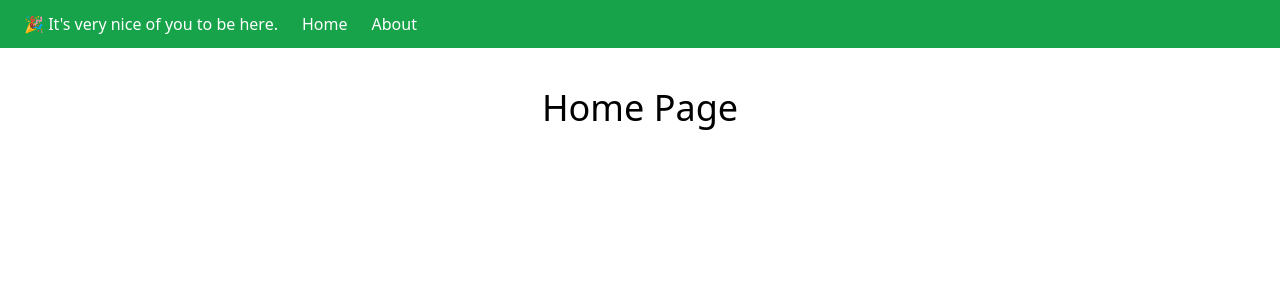
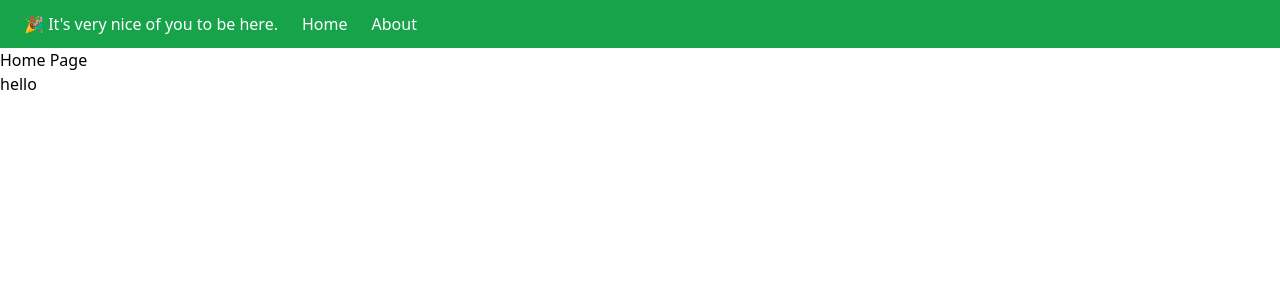
Before and after one commit to Lemonteeea/vite-starter, a Vue app: page /#/home in a window 1280 px wide. Shown: the top 300 px of the page. Built offline with nearby package versions, Linux system fonts and the light colour scheme.

Commit message:
fix: 升级相关依赖

```diff
--- a/src/views/HomePage.vue
+++ b/src/views/HomePage.vue
@@ -1,3 +1,10 @@
 <template>
   <h1>Home Page</h1>
+  <p>{{ message }}</p>
 </template>
+
+<script lang="ts" setup>
+import { ref } from "vue";
+
+const message = ref("hello");
+</script>
--- a/src/env.d.ts
+++ b/src/vite-env.d.ts
@@ -1,8 +1,7 @@
 /// <reference types="vite/client" />
 
 declare module "*.vue" {
-  import { DefineComponent } from "vue";
-  // eslint-disable-next-line @typescript-eslint/no-explicit-any, @typescript-eslint/ban-types
+  import type { DefineComponent } from "vue";
   const component: DefineComponent<{}, {}, any>;
   export default component;
 }
```
Also changed, not shown: package.json (+20 -19 lines), tsconfig.json (+9 -6 lines), tsconfig.node.json (added, +9 -0 lines), .eslintrc.cjs (added), .eslintrc.js (deleted), .stylelintrc.cjs (renamed from .stylelintrc.js), 1 other file (tests, documents, lock files or other folders).
